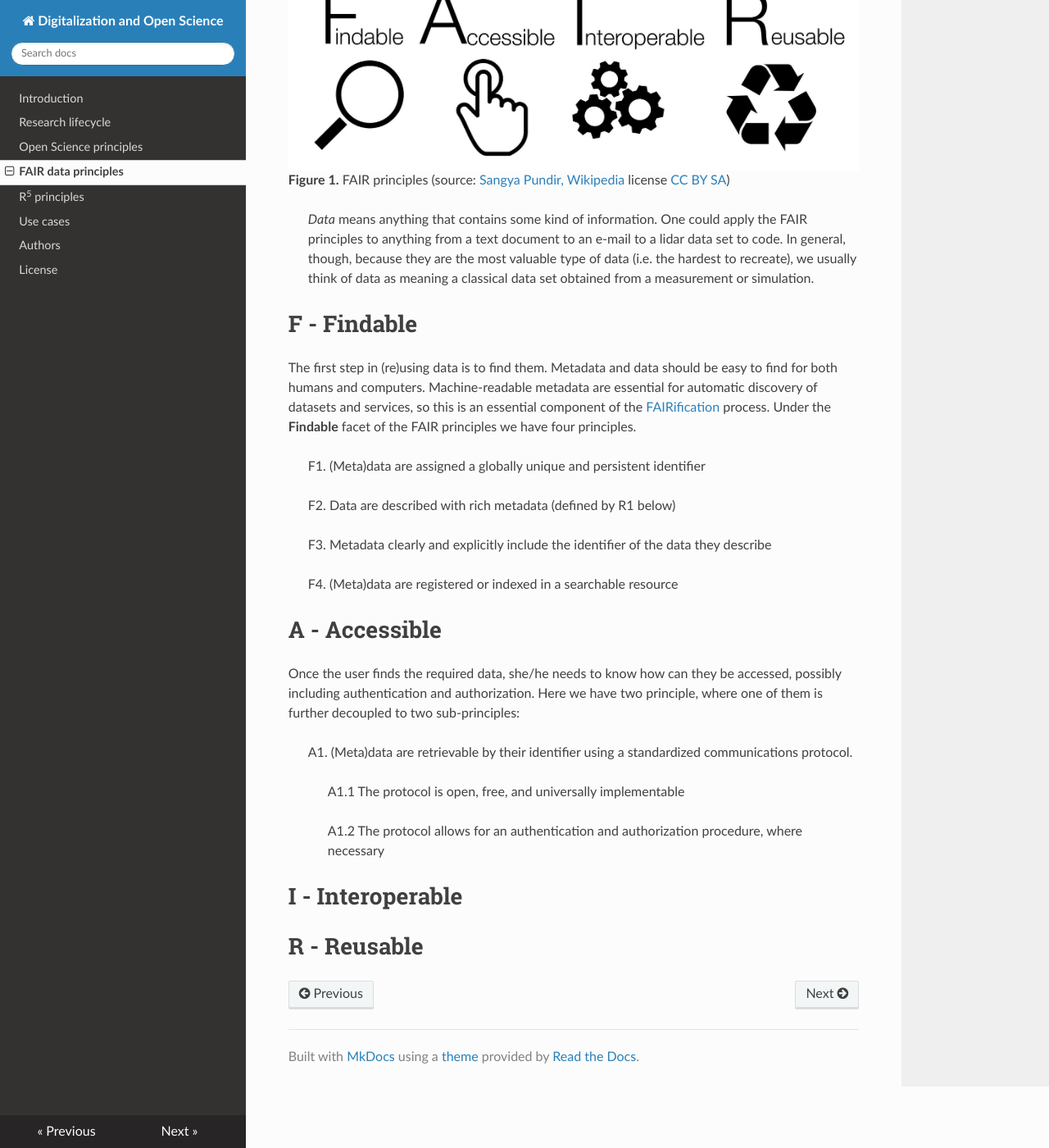
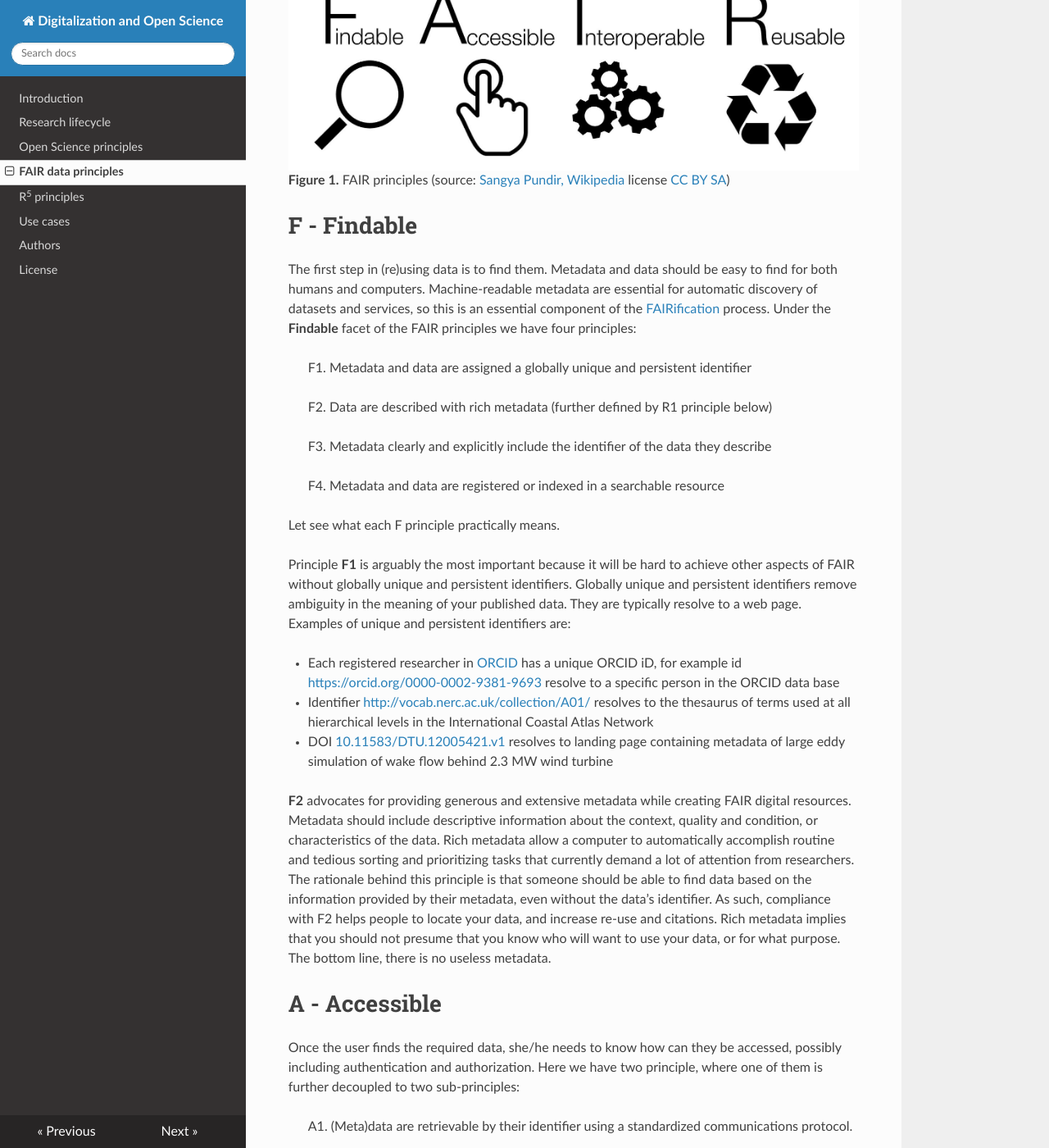
Before and after one commit to InesWuerth/FAIR-data-and-Open-Science-principles, an MkDocs documentation site: the page built from docs/3_fair_principles.md, in a window 1280 px wide and 1400 px high, scrolled down 860 px. Shown: the whole window at 82% size. Built offline with MkDocs 1.6.1, drawn with Linux system fonts in a browser that asks for light colours; nearby versions of some CDN libraries; some of the changed text lies outside the part shown.

Commit message:
adding content

```diff
--- a/docs/3_fair_principles.md
+++ b/docs/3_fair_principles.md
@@ -10,24 +10,29 @@
 ![FAIR principles](./img/FAIR_data_principles.jpg)
 **Figure 1.** FAIR principles (source: [Sangya Pundir, Wikipedia](https://commons.wikimedia.org/w/index.php?title=User:SangyaPundir&action=edit&redlink=1) license [CC BY SA](https://creativecommons.org/licenses/by-sa/4.0/deed.en))
 
-> _Data_ means anything that contains some kind of information. One could apply the FAIR principles to anything from a text document to an e-mail to a lidar data set to code. In general, though, because they are the most valuable type of data (i.e. the hardest to recreate), we usually think of data as meaning a classical data set obtained from a measurement or simulation.
+<!-- > _Data_ means anything that contains some kind of information. One could apply the FAIR principles to anything from a text document to an e-mail to a lidar data set to code. In general, though, because they are the most valuable type of data (i.e. the hardest to recreate), we usually think of data as meaning a classical data set obtained from a measurement or simulation. -->
 
 # F - Findable
-The first step in (re)using data is to find them. Metadata and data should be easy to find for both humans and computers. Machine-readable metadata are essential for automatic discovery of datasets and services, so this is an essential component of the [FAIRification](https://www.go-fair.org/fair-principles/fairification-process/) process. Under the **Findable** facet of the FAIR principles we have four principles.
+The first step in (re)using data is to find them. Metadata and data should be easy to find for both humans and computers. Machine-readable metadata are essential for automatic discovery of datasets and services, so this is an essential component of the [FAIRification](https://www.go-fair.org/fair-principles/fairification-process/) process. Under the **Findable** facet of the FAIR principles we have four principles:
 
 
-> F1. (Meta)data are assigned a globally unique and persistent identifier
+> F1. Metadata and data are assigned a globally unique and persistent identifier
 
-
-
-> F2. Data are described with rich metadata (defined by R1 below)
-
+> F2. Data are described with rich metadata (further defined by R1 principle below)
 
 > F3. Metadata clearly and explicitly include the identifier of the data they describe
 
+>F4. Metadata and data are registered or indexed in a searchable resource
 
->F4. (Meta)data are registered or indexed in a searchable resource
+Let see what each F principle practically means.
 
+Principle **F1** is arguably the most important because it will be hard to achieve other aspects of FAIR without globally unique and persistent identifiers. Globally unique and persistent identifiers remove ambiguity in the meaning of your published data. They are typically resolve to a web page. Examples of unique and persistent identifiers are:
+
+- Each registered researcher in [ORCID](https://orcid.org/) has a unique ORCID iD, for example id [https://orcid.org/0000-0002-9381-9693](https://orcid.org/0000-0002-9381-9693) resolve to a specific person in the ORCID data base
+- Identifier [http://vocab.nerc.ac.uk/collection/A01/](http://vocab.nerc.ac.uk/collection/A01/) resolves to the  thesaurus of terms used at all hierarchical levels in the International Coastal Atlas Network
+- DOI [10.11583/DTU.12005421.v1](https://doi.org/10.11583/DTU.12005421.v1) resolves to landing page containing metadata of large eddy simulation of wake flow behind 2.3 MW wind turbine
+
+**F2** advocates for providing generous and extensive metadata while creating FAIR digital resources. Metadata should include descriptive information about the context, quality and condition, or characteristics of the data. Rich metadata allow a computer to automatically accomplish routine and tedious sorting and prioritizing tasks that currently demand a lot of attention from researchers. The rationale behind this principle is that someone should be able to find data based on the information provided by their metadata, even without the data’s identifier. As such, compliance with F2 helps people to locate your data, and increase re-use and citations. Rich metadata implies that you should not presume that you know who will want to use your data, or for what purpose. The bottom line, there is no useless metadata.
 
 # A - Accessible
 Once the user finds the required data, she/he needs to know how can they be accessed, possibly including authentication and authorization. Here we have two principle, where one of them is further decoupled to two sub-principles:
@@ -36,8 +41,23 @@
 >> A1.1 The protocol is open, free, and universally implementable<br> <br>
 >>A1.2 The protocol allows for an authentication and authorization procedure, where necessary
 
+> A2. Metadata are accessible, even when the data are no longer available
 
 
 # I - Interoperable
+The data usually need to be integrated with other data. In addition, the data need to interoperate with applications or workflows for analysis, storage, and processing.
+
+> I1. Metadata and data use a formal, accessible, shared, and broadly applicable language for knowledge representation
+
+> I2. Metadata and data use vocabularies that follow FAIR principles
+
+> I3. Metadata and data include qualified references to other Metadata and data
+
 
 # R - Reusable
+The ultimate goal of FAIR is to optimise the reuse of data. To achieve this, metadata and data should be well-described so that they can be replicated and/or combined in different settings.
+
+> R1. Metadata and data are richly described with a plurality of accurate and relevant attributes
+>> R1.1. Metadata and data are released with a clear and accessible data usage license<br><br>
+>> R1.2. Metadata and data are associated with detailed provenance<br><br>
+>> R1.3. Metadata and data meet domain-relevant community standards
```
